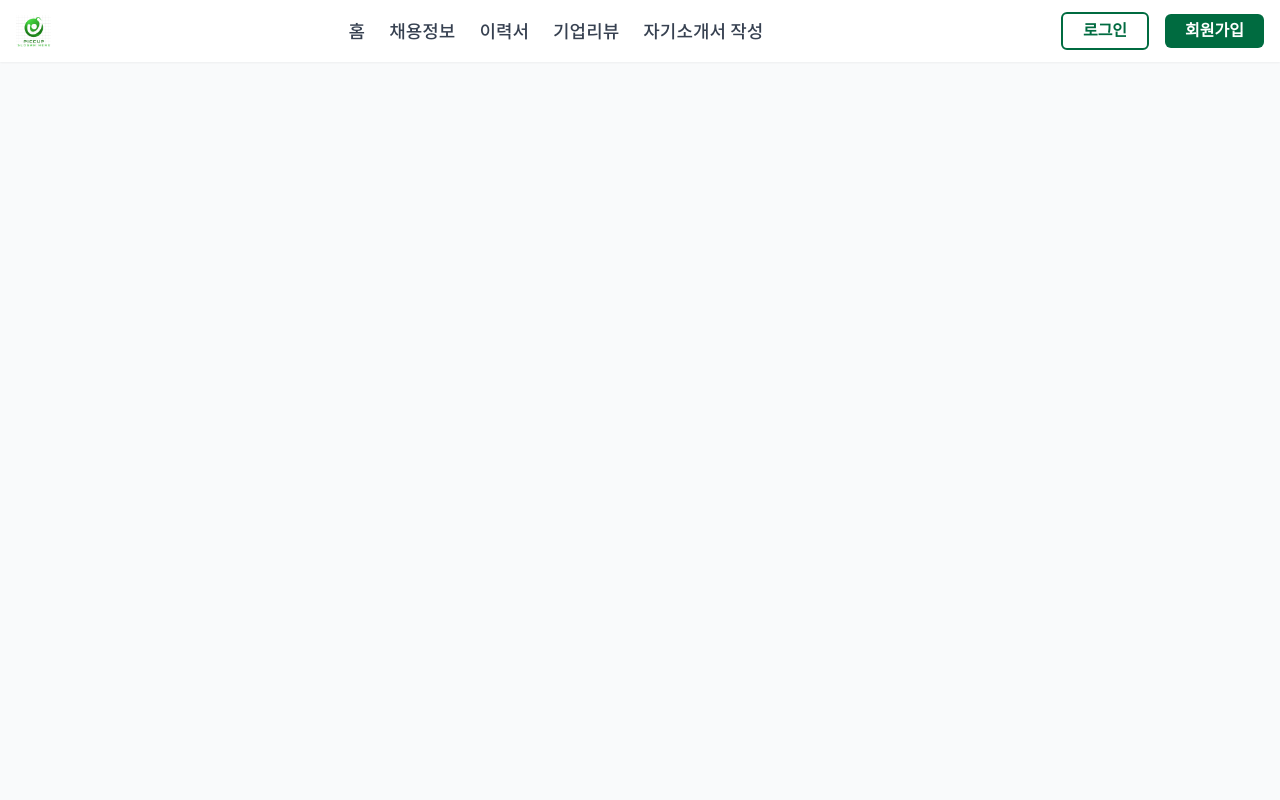
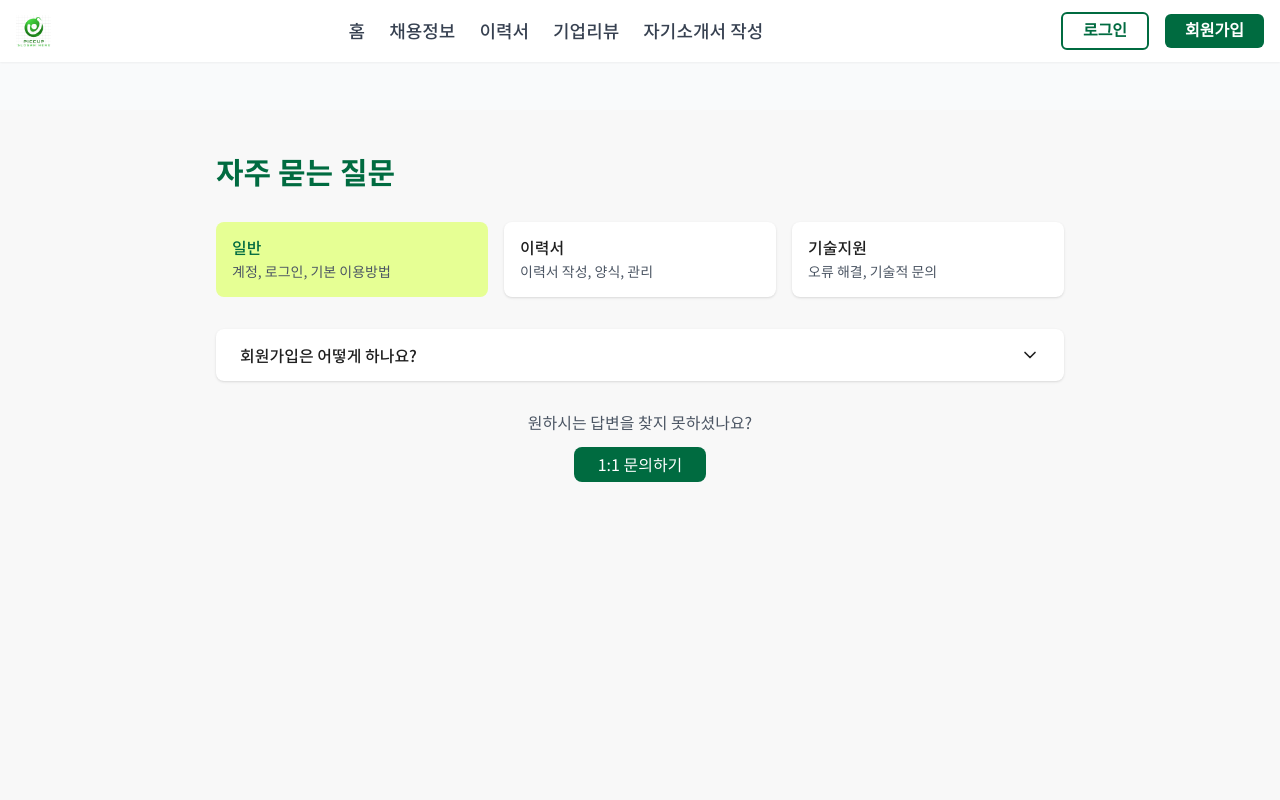
Before and after one commit to doh3e/piccup, a Vue app in the folder front/: page /FAQ in a window 1280 px wide. Shown: the top 800 px of the page. Built offline with nearby package versions, Linux system fonts and the light colour scheme; a web font is replaced by a local one.

Commit message:
Feat: 고객센터 및 FAQ 구현

```diff
--- a/front/src/App.vue
+++ b/front/src/App.vue
@@ -5,12 +5,14 @@
     <main class="flex-grow mt-12">
       <router-view></router-view>
     </main>
+    <Footer />
   </div>
 </template>
 
 <script setup>
 import { RouterView } from 'vue-router'
 import Header from '@/components/Main/Header.vue'
+import Footer from '@/components/Main/Footer.vue'
 </script>
 
 <style>
--- a/front/src/router/index.js
+++ b/front/src/router/index.js
@@ -2,6 +2,7 @@ import { createRouter, createWebHistory } from 'vue-router'
 
 import HomeView from '@/views/MainView.vue'
 import MydataView from '@/views/MydataView.vue'
+import FAQView from '@/views/FAQView.vue'
 
 const router = createRouter({
   history: createWebHistory(import.meta.env.BASE_URL),
@@ -16,6 +17,11 @@ const router = createRouter({
       name: 'mydata',
       component: MydataView,
     },
+    {
+      path: '/FAQ',
+      name: 'faq',
+      component: FAQView,
+    },
   ],
 })
 
--- /dev/null
+++ b/front/src/views/FAQView.vue
@@ -0,0 +1,313 @@
+<template>
+  <div class="min-h-screen bg-[#F8F8F8]">
+    <!-- FAQ Section -->
+    <section class="max-w-4xl mx-auto p-6">
+      <h1 class="text-3xl font-bold text-[#006B40] mb-8">자주 묻는 질문</h1>
+
+      <!-- FAQ Categories -->
+      <div class="grid grid-cols-1 md:grid-cols-3 gap-4 mb-8">
+        <button
+          v-for="category in categories"
+          :key="category.id"
+          @click="selectedCategory = category.id"
+          class="p-4 rounded-lg text-left transition"
+          :class="
+            selectedCategory === category.id
+              ? 'bg-[#E6FF94] text-[#006B40]'
+              : 'bg-white hover:bg-gray-50 shadow'
+          "
+        >
+          <h3 class="font-medium mb-1">{{ category.name }}</h3>
+          <p class="text-sm text-gray-600">{{ category.description }}</p>
+        </button>
+      </div>
+
+      <!-- FAQ List -->
+      <div class="space-y-4">
+        <div
+          v-for="faq in filteredFaqs"
+          :key="faq.id"
+          class="bg-white rounded-lg shadow"
+        >
+          <button
+            @click="toggleFaq(faq.id)"
+            class="w-full px-6 py-4 flex items-center justify-between"
+          >
+            <span class="font-medium text-[#1F1F1F]">{{ faq.question }}</span>
+            <ChevronDownIcon
+              class="h-5 w-5 transition-transform"
+              :class="{ 'transform rotate-180': openFaq === faq.id }"
+            />
+          </button>
+          <div
+            v-show="openFaq === faq.id"
+            class="px-6 py-4 border-t border-gray-100"
+          >
+            <p class="text-gray-600">{{ faq.answer }}</p>
+          </div>
+        </div>
+      </div>
+
+      <!-- Help Desk Link -->
+      <div class="mt-8 text-center">
+        <p class="text-gray-600 mb-4">원하시는 답변을 찾지 못하셨나요?</p>
+        <button
+          @click="openHelpDesk"
+          class="px-6 py-2 bg-[#006B40] text-white rounded-lg hover:bg-opacity-90 transition"
+        >
+          1:1 문의하기
+        </button>
+      </div>
+    </section>
+
+    <!-- Help Desk Modal -->
+    <div
+      v-if="showHelpDesk"
+      class="fixed inset-0 bg-black bg-opacity-50 flex items-center justify-center z-50"
+    >
+      <div
+        class="bg-white rounded-lg max-w-2xl w-full max-h-[90vh] overflow-y-auto p-6"
+      >
+        <div class="flex justify-between items-center mb-6">
+          <h2 class="text-2xl font-bold text-[#1F1F1F]">문의하기</h2>
+          <button
+            @click="showHelpDesk = false"
+            class="text-gray-400 hover:text-gray-600"
+          >
+            <XIcon class="h-6 w-6" />
+          </button>
+        </div>
+
+        <form @submit.prevent="submitInquiry" class="space-y-6">
+          <!-- Inquiry Type -->
+          <div>
+            <label class="block text-sm font-medium text-[#1F1F1F] mb-1">
+              문의 유형 <span class="text-red-500">*</span>
+            </label>
+            <select
+              v-model="inquiry.type"
+              class="w-full rounded-lg border-gray-200 focus:border-[#006B40] focus:ring focus:ring-[#8CD196] focus:ring-opacity-50 shadow"
+            >
+              <option value="" disabled>문의 유형을 선택하세요</option>
+              <option value="account">계정 관련</option>
+              <option value="resume">이력서 관련</option>
+              <option value="technical">기술적 문의</option>
+              <option value="other">기타 문의</option>
+            </select>
+          </div>
+
+          <!-- Inquiry Content -->
+          <div>
+            <label class="block text-sm font-medium text-[#1F1F1F] mb-1">
+              문의 내용 <span class="text-red-500">*</span>
+            </label>
+            <textarea
+              v-model="inquiry.content"
+              rows="5"
+              class="w-full rounded-lg border-gray-200 focus:border-[#006B40] focus:ring focus:ring-[#8CD196] focus:ring-opacity-50 shadow"
+              placeholder="문의하실 내용을 입력해주세요"
+            ></textarea>
+          </div>
+
+          <!-- Email -->
+          <div>
+            <label class="block text-sm font-medium text-[#1F1F1F] mb-1">
+              이메일 <span class="text-red-500">*</span>
+            </label>
+            <input
+              v-model="inquiry.email"
+              type="email"
+              class="w-full rounded-lg border-gray-200 focus:border-[#006B40] focus:ring focus:ring-[#8CD196] focus:ring-opacity-50 shadow"
+            />
+          </div>
+
+          <!-- File Upload -->
+          <div>
+            <label class="block text-sm font-medium text-[#1F1F1F] mb-1">
+              파일첨부 <span class="text-gray-500 text-sm">(0MB/20MB)</span>
+            </label>
+            <div
+              class="w-full p-4 border-2 border-dashed border-gray-200 rounded-lg hover:border-[#006B40] transition cursor-pointer"
+              @click="$refs.fileInput.click()"
+            >
+              <input
+                ref="fileInput"
+                type="file"
+                class="hidden"
+                @change="handleFileUpload"
+              />
+              <p class="text-center text-gray-500">파일 업로드</p>
+            </div>
+          </div>
+
+          <!-- Terms Agreement -->
+          <div class="flex items-start space-x-2">
+            <input
+              v-model="inquiry.agreementChecked"
+              type="checkbox"
+              id="agreement"
+              class="mt-1"
+            />
+            <label for="agreement" class="text-sm text-gray-600">
+              문의 답변을 위해 아이디, 이메일 수집에 동의합니다. 수집된 정보는
+              5년간 보관됩니다.
+            </label>
+          </div>
+
+          <!-- Submit Button -->
+          <button
+            type="submit"
+            class="w-full py-3 bg-[#006B40] text-white rounded-lg hover:bg-opacity-90 transition disabled:opacity-50"
+            :disabled="!isFormValid"
+          >
+            보내기
+          </button>
+        </form>
+      </div>
+    </div>
+  </div>
+</template>
+
+<script>
+import { ref, computed } from "vue";
+import { SearchIcon, ChevronDownIcon, XIcon } from "lucide-vue-next";
+
+export default {
+  components: {
+    SearchIcon,
+    ChevronDownIcon,
+    XIcon,
+  },
+  setup() {
+    const searchQuery = ref("");
+    const selectedCategory = ref("general");
+    const openFaq = ref(null);
+    const showHelpDesk = ref(false);
+
+    const categories = [
+      {
+        id: "general",
+        name: "일반",
+        description: "계정, 로그인, 기본 이용방법",
+      },
+      {
+        id: "resume",
+        name: "이력서",
+        description: "이력서 작성, 양식, 관리",
+      },
+      {
+        id: "technical",
+        name: "기술지원",
+        description: "오류 해결, 기술적 문의",
+      },
+    ];
+
+    const faqs = [
+      {
+        id: 1,
+        category: "general",
+        question: "회원가입은 어떻게 하나요?",
+        answer:
+          '홈페이지 우측 상단의 "회원가입" 버튼을 클릭하여 필요한 정보를 입력하시면 됩니다.',
+      },
+      {
+        id: 2,
+        category: "resume",
+        question: "이력서는 몇 개까지 작성할 수 있나요?",
+        answer:
+          "이력서는 무제한으로 작성 가능합니다. 각각의 이력서는 독립적으로 관리됩니다.",
+      },
+      // Add more FAQs as needed
+    ];
+
+    const inquiry = ref({
+      type: "",
+      content: "",
+      email: "",
+      file: null,
+      agreementChecked: false,
+    });
+
+    const filteredFaqs = computed(() => {
+      return faqs.filter((faq) => {
+        const matchesSearch =
+          faq.question
+            .toLowerCase()
+            .includes(searchQuery.value.toLowerCase()) ||
+          faq.answer.toLowerCase().includes(searchQuery.value.toLowerCase());
+        const matchesCategory =
+          selectedCategory.value === "all" ||
+          faq.category === selectedCategory.value;
+        return matchesSearch && matchesCategory;
+      });
+    });
+
+    const isFormValid = computed(() => {
+      return (
+        inquiry.value.type &&
+        inquiry.value.content &&
+        inquiry.value.email &&
+        inquiry.value.agreementChecked
+      );
+    });
+
+    const toggleFaq = (id) => {
+      openFaq.value = openFaq.value === id ? null : id;
+    };
+
+    const openHelpDesk = () => {
+      showHelpDesk.value = true;
+    };
+
+    const handleFileUpload = (event) => {
+      const file = event.target.files[0];
+      if (file) {
+        inquiry.value.file = file;
+      }
+    };
+
+    const submitInquiry = () => {
+      if (isFormValid.value) {
+        // Handle form submission
+        console.log("Submitting inquiry:", inquiry.value);
+        showHelpDesk.value = false;
+        // Reset form
+        inquiry.value = {
+          type: "",
+          content: "",
+          email: "",
+          file: null,
+          agreementChecked: false,
+        };
+      }
+    };
+
+    return {
+      searchQuery,
+      selectedCategory,
+      categories,
+      filteredFaqs,
+      openFaq,
+      showHelpDesk,
+      inquiry,
+      isFormValid,
+      toggleFaq,
+      openHelpDesk,
+      handleFileUpload,
+      submitInquiry,
+    };
+  },
+};
+</script>
+
+<style>
+.fade-enter-active,
+.fade-leave-active {
+  transition: opacity 0.3s;
+}
+
+.fade-enter-from,
+.fade-leave-to {
+  opacity: 0;
+}
+</style>
--- a/front/src/views/MainView.vue
+++ b/front/src/views/MainView.vue
@@ -9,20 +9,17 @@
         <Features :features="features" v-intersection-animate />
         <Companies :companies="companies" v-intersection-animate />
       </main>
-      <Footer />
     </template>
   </div>
 </template>
 
 <script setup>
 import { ref, onMounted } from 'vue'
-import Header from '@/components/Main/Header.vue'
 import Hero from '@/components/Main/Hero.vue'
 import JobSearch from '@/components/Main/JobSearch.vue'
 import PopularJobs from '@/components/Main/PopularJobs.vue'
 import Features from '@/components/Main/Features.vue'
 import Companies from '@/components/Main/Companies.vue'
-import Footer from '@/components/Main/Footer.vue'
 import LoadingView from '@/views/LoadingView.vue'
 
 const navItems = ['홈', '채용정보', '이력서', '기업리뷰', '커리어 성장']
```
Also changed, not shown: front/src/components/Main/Footer.vue (+12 -7 lines).
